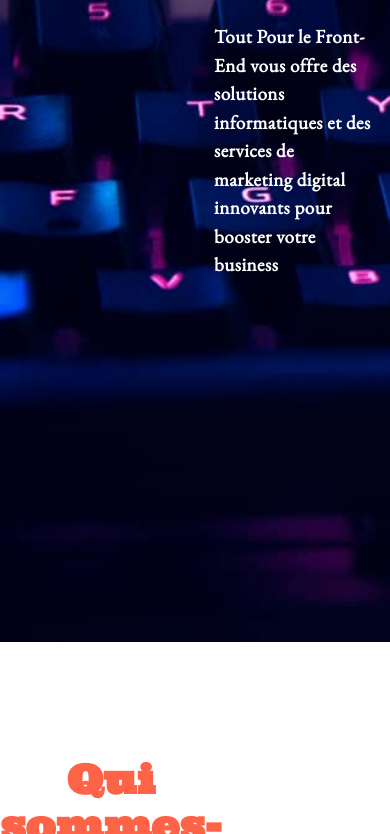
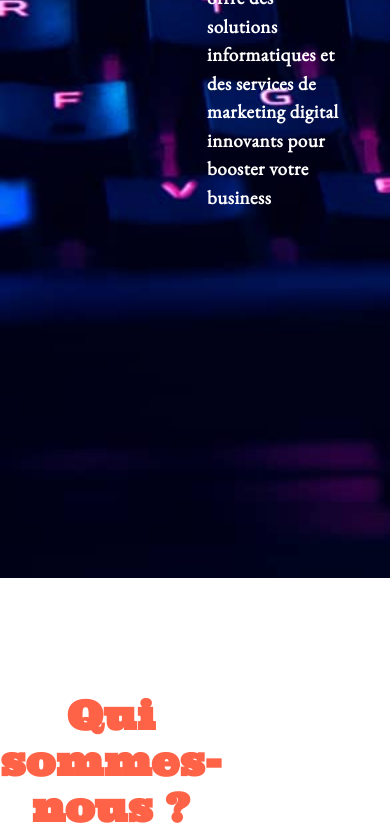
Before and after one commit to ousseynou8/gaynakodigital, a website built with Vite: page index.html in a window 390 px wide. Shown: the part 330-1164 px from the top of the page. Built offline with nearby package versions, Linux system fonts and the light colour scheme.

Commit message:
Header padding

```diff
--- a/design/_720.scss
+++ b/design/_720.scss
@@ -121,4 +121,6 @@
             }
         }
     }
+
+
 }
--- a/design/_930.scss
+++ b/design/_930.scss
@@ -27,7 +27,7 @@
         }
     }
     #header {
-        margin-top: 8em;
+        padding: 2em;
         display: grid;
         grid-template-columns: repeat(2, 1fr);
         img {
--- a/design/_main.scss
+++ b/design/_main.scss
@@ -84,7 +84,7 @@ body {
 }
 // STYLE DU HEADER
 #header {
-    margin-top: 5em;
+    // margin-top: 2em;
     display: grid;
     grid-template-columns: repeat(2, 1fr);
     background: url('../imgUrl/keybord.jpeg');
```
Also changed, not shown: design/style.css, 1 other file.
